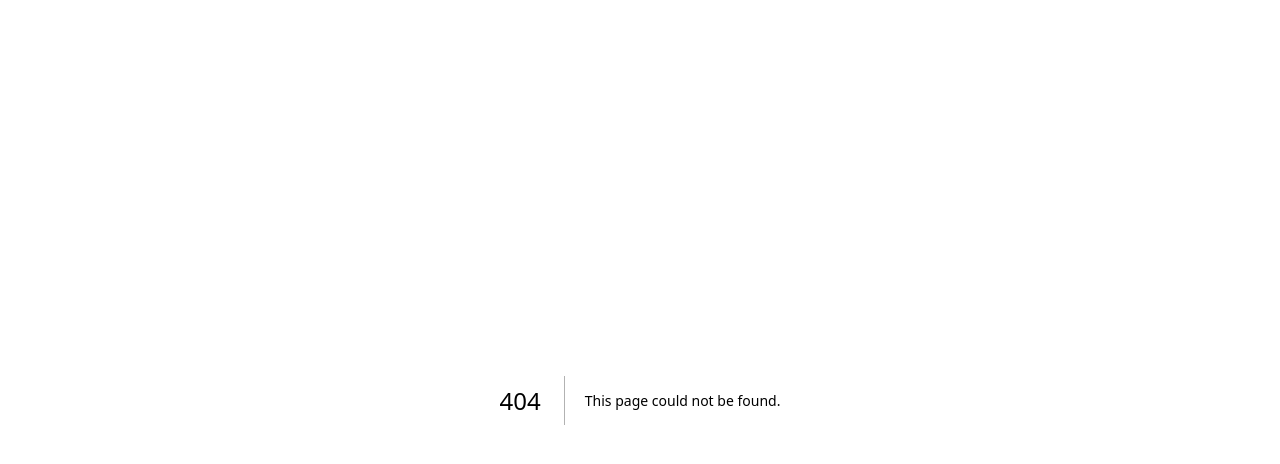
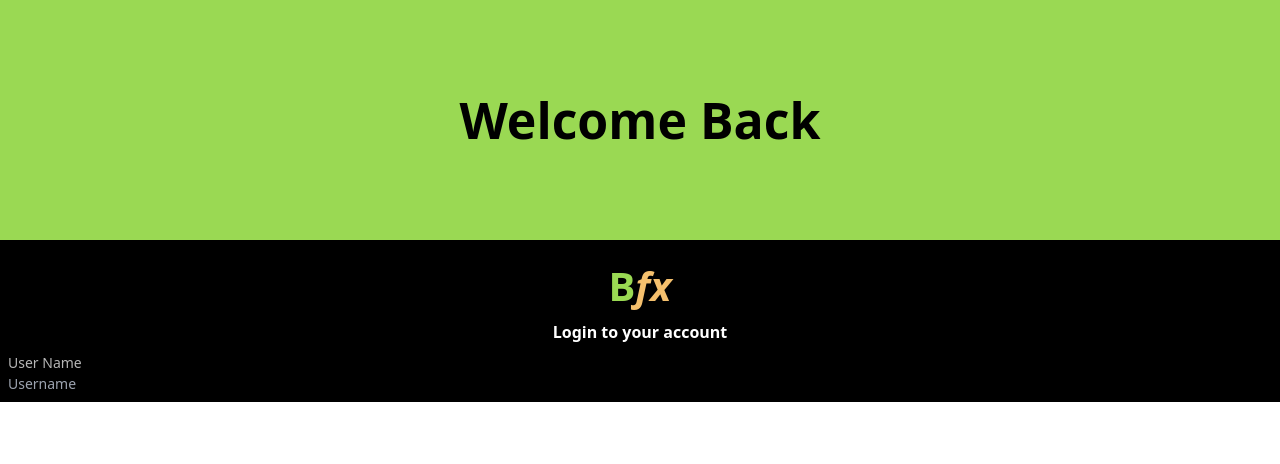
Before and after one commit to blackgram/believerfx, a Next.js app: page /Login in a window 1280 px wide. Before the commit this address had no page. Shown: the top 464 px of the page. Built offline with nearby package versions, Linux system fonts and the light colour scheme.

Commit message:
Login Update

```diff
--- /dev/null
+++ b/components/InputBtn.jsx
@@ -0,0 +1,11 @@
+import React from 'react'
+
+const InputBtn = (props) => {
+  return (
+    <div>
+        <input type='text' placeholder={props.placeholder} className='bg-black' />
+    </div>
+  )
+}
+
+export default InputBtn
--- a/components/NavbarLg.jsx
+++ b/components/NavbarLg.jsx
@@ -62,7 +62,7 @@ const NavbarLg = () => {
         <div className="flex items-center justify-center gap-2 p-4">
           <div className="">
             <Link
-              href="/"
+              href="/Login"
               className="no-underline flex items-center justify-center text-white gap-1"
             >
               <div>Login</div>
--- /dev/null
+++ b/pages/Login.js
@@ -0,0 +1,28 @@
+import InputBtn from "@/components/inputBtn";
+import React from "react";
+
+const Login = () => {
+  return (
+    <div>
+      <div className="h-[30vh] bg-primary text-black flex items-center justify-center text-[50px] text-headtext font-[700] p-9 leading-0 text-center">
+        Welcome Back
+      </div>
+      <div className="bg-black flex flex-col justify-center items-center">
+        <div className="logo">
+          <div className="font-bold text-[40px] text-primary p-4 pb-1">
+            B<span className="italic text-secondary text-[40px]">fx</span>
+          </div>
+        </div>
+        <div className="text-white font-bold">Login to your account</div>
+        <div className="inputs text-ash justify-start items-start w-full p-2 text-[14px] ">
+          <div>
+            <div>User Name</div>
+            <InputBtn placeholder='Username' />
+          </div>
+        </div>
+      </div>
+    </div>
+  );
+};
+
+export default Login;
--- /dev/null
+++ b/pages/SignUp.js
@@ -0,0 +1,9 @@
+import React from 'react'
+
+const SignUp = () => {
+  return (
+    <div>SignUp</div>
+  )
+}
+
+export default SignUp
```
